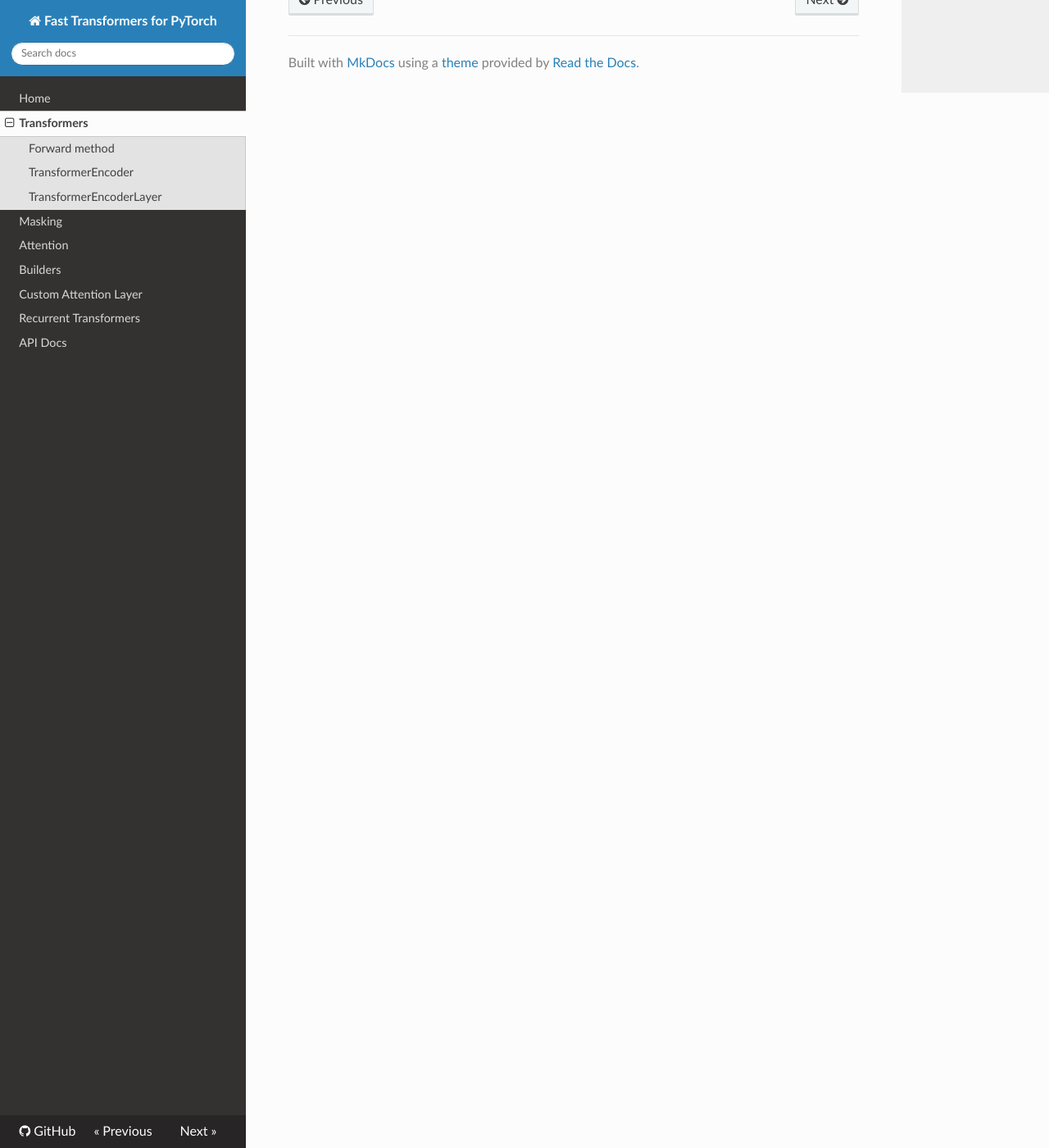
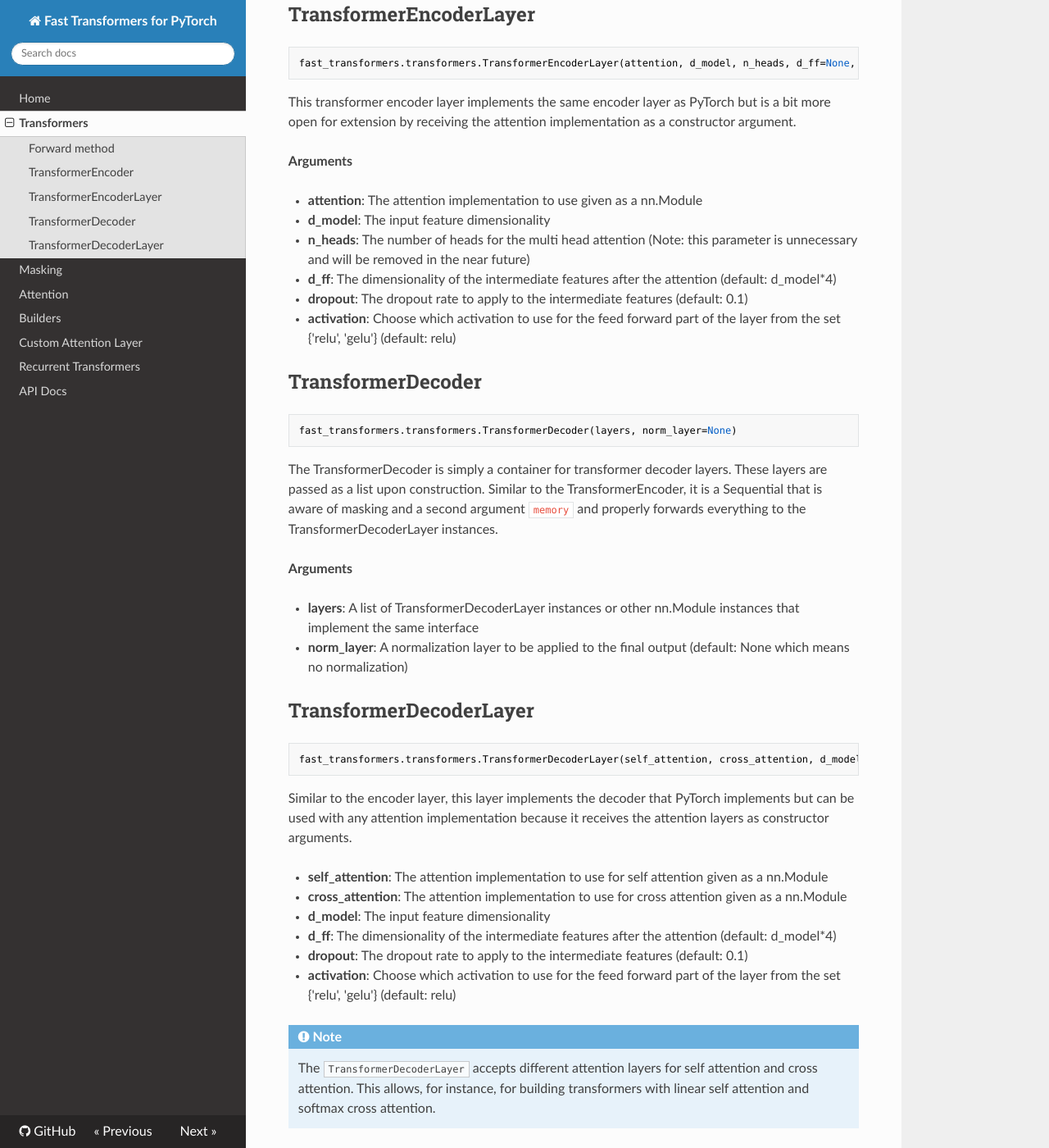
Before and after one commit to idiap/fast-transformers, an MkDocs documentation site: the page built from docs/transformers.md, in a window 1280 px wide and 1400 px high, scrolled down 1891 px. Shown: the whole window at 82% size. Built offline with MkDocs 1.6.1, drawn with Linux system fonts in a browser that asks for light colours; nearby versions of some CDN libraries; some of the changed text lies outside the part shown.

Commit message:
Add the TransformerDecoder in the docs

````diff
--- a/docs/transformers.md
+++ b/docs/transformers.md
@@ -2,8 +2,9 @@ Transformers
 ============
 
 The [fast\_transformers.transformers](/api_docs/fast_transformers/transformers.html)
-module provides the `TransformerEncoder` and `TransformerEncoderLayer` classes
-that implement a common transformer encoder similar to the PyTorch API.
+module provides the `TransformerEncoder` and `TransformerEncoderLayer` classes,
+as well as their decoder counterparts, that implement a common transformer
+encoder/decoder similar to the PyTorch API.
 
 However, an important difference is that the `TransformerEncoder` **does not
 create** the `TransformerEncoderLayer` which allows for injecting a different
@@ -12,15 +13,14 @@ principle and does not create the attention layer but receives it as an
 argument which allows for using many different attention implementations with
 an otherwise identical model.
 
-We also provide [recurrent transformer encoders](recurrent_transformers.md)
-which are meant to be given each input one at a time for autoregressive
-inference.
+We also provide [recurrent transformer encoders and
+decoders](recurrent_transformers.md) which are meant to be given each input one
+at a time for autoregressive inference.
 
 Forward method
 --------------
 
-Both the transformer encoder and the transformer encoder layer accept the same
-parameters for the `forward()` method.
+**TransformerEncoder** or **TransformerEncoderLayer**
 
 ```
 forward(x, attn_mask=None, length_mask=None)
@@ -40,6 +40,30 @@ forward(x, attn_mask=None, length_mask=None)
 
 If the masks are not provided they are automatically created as an all ones
 mask for the attention mask and the size of the tensor for the length mask.
+
+**TransformerDecoder** or **TransformerDecoderLayer**
+
+```
+forward(x, memory, x_mask=None, x_length_mask=None, memory_mask=None, memory_length_mask=None)
+```
+
+**Arguments**
+
+* **x**: The input features of shape (N, L, E) where N is the batch size,
+  L is the sequence length (padded) and E should be the same as the `d_model`
+  passed in the constructor.
+* **memory**: The memory features of shape (N, L', E) where N is the
+  batch size, L' is the memory's sequence length (padded) and E should be the
+  same as the `d_model`.
+* **x_mask**: An implementation of fast_transformers.masking.BaseMask
+  that encodes where each element of x can attend to in x. Namely the self
+  attention mask.
+* **x_length_mask**: An implementation of a BaseMask that encodes how
+  many elements each sequence in the batch consists of.
+* **memory_mask**: An implementation of BaseMask that encodes where each
+  element of x can attend to in the memory. Namely the cross attention mask.
+* **memory_length_mask**: An implementation of a BaseMask that encodes how
+  many elements each memory sequence in the batch consists of.
 
 <div class="admonition note">
     <p class="admonition-title">Note</p>
@@ -82,10 +106,62 @@ constructor argument.
 
 * **attention**: The attention implementation to use given as a nn.Module
 * **d\_model**: The input feature dimensionality
-* **n\_heads**: The number of heads for the multi head attention
+* **n\_heads**: The number of heads for the multi head attention (Note: this
+  parameter is unnecessary and will be removed in the near future)
 * **d\_ff**: The dimensionality of the intermediate features after the
   attention (default: d\_model*4)
 * **dropout**: The dropout rate to apply to the intermediate features
   (default: 0.1)
 * **activation**: Choose which activation to use for the feed
   forward part of the layer from the set {'relu', 'gelu'} (default: relu)
+
+TransformerDecoder
+------------------
+
+```
+fast_transformers.transformers.TransformerDecoder(layers, norm_layer=None)
+```
+
+The TransformerDecoder is simply a container for transformer decoder layers.
+These layers are passed as a list upon construction. Similar to the
+TransformerEncoder, it is a Sequential that is aware of masking and a second
+argument `memory` and properly forwards everything to the
+TransformerDecoderLayer instances.
+
+**Arguments**
+
+* **layers**: A list of TransformerDecoderLayer instances or other nn.Module
+  instances that implement the same interface
+* **norm\_layer**: A normalization layer to be applied to the final output
+  (default: None which means no normalization)
+
+TransformerDecoderLayer
+-----------------------
+
+```
+fast_transformers.transformers.TransformerDecoderLayer(self_attention, cross_attention, d_model, d_ff=None, dropout=0.1, activation='relu')
+```
+
+Similar to the encoder layer, this layer implements the decoder that
+PyTorch implements but can be used with any attention implementation
+because it receives the attention layers as constructor arguments.
+
+* **self\_attention**: The attention implementation to use for self attention
+  given as a nn.Module
+* **cross\_attention**: The attention implementation to use for cross attention
+  given as a nn.Module
+* **d\_model**: The input feature dimensionality
+* **d\_ff**: The dimensionality of the intermediate features after the
+  attention (default: d\_model*4)
+* **dropout**: The dropout rate to apply to the intermediate features
+  (default: 0.1)
+* **activation**: Choose which activation to use for the feed
+  forward part of the layer from the set {'relu', 'gelu'} (default: relu)
+
+<div class="admonition note">
+    <p class="admonition-title">Note</p>
+    <p>The <code>TransformerDecoderLayer</code> accepts different attention
+    layers for self attention and cross attention. This allows, for instance,
+    for building transformers with linear self attention and softmax cross
+    attention.</p>
+</div>
````
